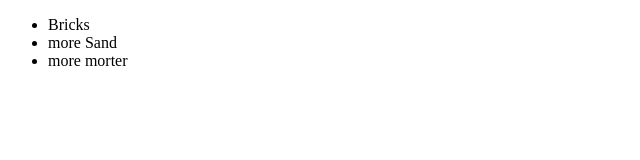
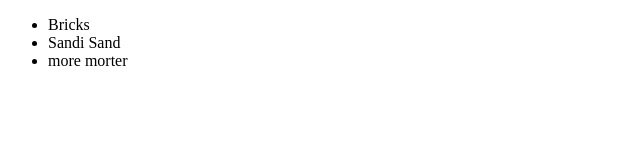
Before and after one commit to rajvanshad/newGitTest, a plain HTML site: page Index.html in a window 1280 px wide. Shown: the full height of the page, 0-640 px from the left. Drawn offline with Linux system fonts and the light colour scheme.

Commit message:
Sandi Sand

```diff
--- a/Index.html
+++ b/Index.html
@@ -7,7 +7,7 @@
 <div></div>
 	<ul>
 		<li>Bricks</li>
-		<li>more Sand</li>
+		<li>Sandi Sand</li>
 		<li>more morter</li>
 </ul>
 </body>
```
